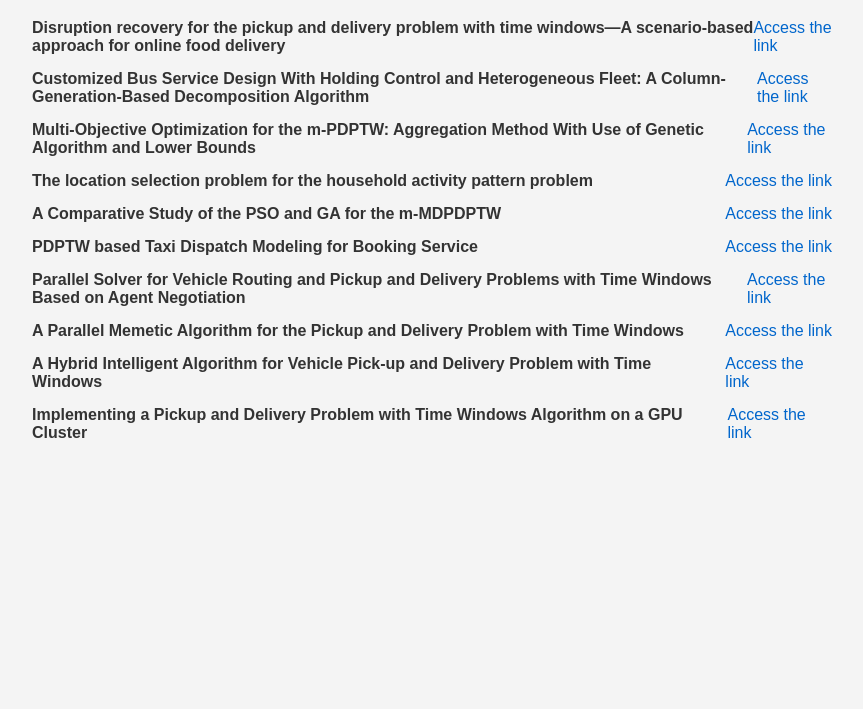
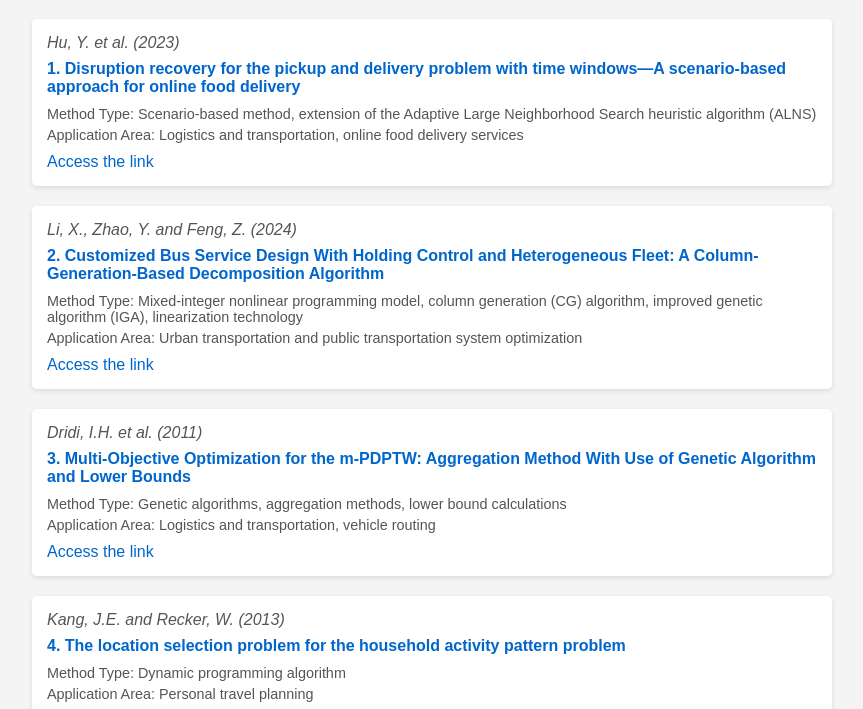
Before and after one commit to Hly666-hly/npt199.github.io, a plain HTML site: page index.html in a window 1280 px wide. Shown: the part 81-790 px from the top of the page, without its empty margins (208-1071 px from the left). Drawn offline with Linux system fonts and the light colour scheme.

Commit message:
Add files via upload

```diff
--- a/index.html
+++ b/index.html
@@ -1,112 +1,185 @@
 <!DOCTYPE html>
-<html lang="zh-CN">
+<html lang="en-US">
 <head>
     <meta charset="UTF-8">
     <meta name="viewport" content="width=device-width, initial-scale=1.0">
-    <title>我的个人网站</title>
+    <title>Academic Papers</title>
     <style>
         body {
             font-family: Arial, sans-serif;
             background-color: #f4f4f4;
             color: #333;
-            text-align: left;
+            text-align: center;
             padding: 20px;
             max-width: 800px;
             margin: 0 auto;
         }
         h1 {
             color: #007BFF;
-            text-align: center;
         }
-        .link-item {
-            margin: 15px 0;
+        .paper-list {
+            display: flex;
+            flex-direction: column;
+            gap: 20px;
         }
-        a {
+        .paper-item {
+            background: white;
+            border-radius: 5px;
+            padding: 15px;
+            box-shadow: 0 2px 5px rgba(0,0,0,0.1);
+            text-align: left;
+        }
+        .paper-title {
+            font-weight: bold;
+            margin-bottom: 10px;
+            color: #0066cc;
+        }
+        .paper-authors-year {
+            font-style: italic;
+            margin-bottom: 8px;
+            color: #555;
+        }
+        .paper-info {
+            display: flex;
+            flex-direction: column;
+            gap: 5px;
+            font-size: 0.9em;
+            color: #555;
+        }
+        .paper-link {
+            margin-top: 10px;
+        }
+        .paper-link a {
             color: #0066cc;
             text-decoration: none;
         }
-        a:hover {
+        .paper-link a:hover {
             text-decoration: underline;
-        }
-        .link-info {
-            display: flex;
-            justify-content: space-between;
-        }
-        .link-title {
-            font-weight: bold;
         }
     </style>
 </head>
 <body>
-    <h1>Academic Papers</h1>
+    <h1>Academic Papers </h1>
 
-    <div class="link-item">
-        <div class="link-info">
-            <span class="link-title">Disruption recovery for the pickup and delivery problem with time windows—A scenario-based approach for online food delivery</span>
+    <div class="paper-list">
+        <div class="paper-item">
+            <div class="paper-authors-year">Hu, Y. et al. (2023)</div>
+            <div class="paper-title">1. Disruption recovery for the pickup and delivery problem with time windows—A scenario-based approach for online food delivery</div>
+            <div class="paper-info">
+                <div>Method Type: Scenario-based method, extension of the Adaptive Large Neighborhood Search heuristic algorithm (ALNS)</div>
+                <div>Application Area: Logistics and transportation, online food delivery services</div>
+            </div>
+            <div class="paper-link">
                 <a href="https://doi.org/10.1016/j.cor.2023.106337">Access the link</a>
             </div>
         </div>
 
-    <div class="link-item">
-        <div class="link-info">
-            <span class="link-title">Customized Bus Service Design With Holding Control and Heterogeneous Fleet: A Column-Generation-Based Decomposition Algorithm</span>
+        <div class="paper-item">
+            <div class="paper-authors-year">Li, X., Zhao, Y. and Feng, Z. (2024)</div>
+            <div class="paper-title">2. Customized Bus Service Design With Holding Control and Heterogeneous Fleet: A Column-Generation-Based Decomposition Algorithm</div>
+            <div class="paper-info">
+                <div>Method Type: Mixed-integer nonlinear programming model, column generation (CG) algorithm, improved genetic algorithm (IGA), linearization technology</div>
+                <div>Application Area: Urban transportation and public transportation system optimization</div>
+            </div>
+            <div class="paper-link">
                 <a href="https://doi.org/10.1109/TITS.2024.3450526">Access the link</a>
             </div>
         </div>
 
-    <div class="link-item">
-        <div class="link-info">
-            <span class="link-title">Multi-Objective Optimization for the m-PDPTW: Aggregation Method With Use of Genetic Algorithm and Lower Bounds</span>
+        <div class="paper-item">
+            <div class="paper-authors-year">Dridi, I.H. et al. (2011)</div>
+            <div class="paper-title">3. Multi-Objective Optimization for the m-PDPTW: Aggregation Method With Use of Genetic Algorithm and Lower Bounds</div>
+            <div class="paper-info">
+                <div>Method Type: Genetic algorithms, aggregation methods, lower bound calculations</div>
+                <div>Application Area: Logistics and transportation, vehicle routing</div>
+            </div>
+            <div class="paper-link">
                 <a href="https://doi.org/10.15837/ijccc.2011.2.2172">Access the link</a>
             </div>
         </div>
 
-    <div class="link-item">
-        <div class="link-info">
-            <span class="link-title">The location selection problem for the household activity pattern problem</span>
+        <div class="paper-item">
+            <div class="paper-authors-year">Kang, J.E. and Recker, W. (2013)</div>
+            <div class="paper-title">4. The location selection problem for the household activity pattern problem</div>
+            <div class="paper-info">
+                <div>Method Type: Dynamic programming algorithm</div>
+                <div>Application Area: Personal travel planning</div>
+            </div>
+            <div class="paper-link">
                 <a href="https://doi.org/10.1016/j.trb.2013.05.003">Access the link</a>
             </div>
         </div>
 
-    <div class="link-item">
-        <div class="link-info">
-            <span class="link-title">A Comparative Study of the PSO and GA for the m-MDPDPTW</span>
+        <div class="paper-item">
+            <div class="paper-authors-year">Essia, B.A. et al. (2018)</div>
+            <div class="paper-title">5. A Comparative Study of the PSO and GA for the m-MDPDPTW</div>
+            <div class="paper-info">
+                <div>Method Type: Evolutionary algorithms (genetic algorithms, particle swarm optimization)</div>
+                <div>Application Area: Logistics and distribution</div>
+            </div>
+            <div class="paper-link">
                 <a href="https://doi.org/10.15837/ijccc.2018.1.2970">Access the link</a>
             </div>
         </div>
 
-    <div class="link-item">
-        <div class="link-info">
-            <span class="link-title">PDPTW based Taxi Dispatch Modeling for Booking Service</span>
+        <div class="paper-item">
+            <div class="paper-authors-year">Hao Wang, Der-Horng Lee and Ruey Cheu (2009)</div>
+            <div class="paper-title">6. PDPTW based Taxi Dispatch Modeling for Booking Service</div>
+            <div class="paper-info">
+                <div>Method Type: Heuristic algorithm (based on PDPTW customized algorithm)</div>
+                <div>Application Area: Taxi dispatch service</div>
+            </div>
+            <div class="paper-link">
                 <a href="https://doi.org/10.1109/ICNC.2009.676">Access the link</a>
             </div>
         </div>
 
-    <div class="link-item">
-        <div class="link-info">
-            <span class="link-title">Parallel Solver for Vehicle Routing and Pickup and Delivery Problems with Time Windows Based on Agent Negotiation</span>
+        <div class="paper-item">
+            <div class="paper-authors-year">Kalina, P. and Vokrinek, J. (2012)</div>
+            <div class="paper-title">7. Parallel Solver for Vehicle Routing and Pickup and Delivery Problems with Time Windows Based on Agent Negotiation</div>
+            <div class="paper-info">
+                <div>Method Type: Metaheuristic algorithms (multi-agent negotiation)</div>
+                <div>Application Area: Logistics and distribution</div>
+            </div>
+            <div class="paper-link">
                 <a href="https://doi.org/10.1109/ICSMC.2012.6377958">Access the link</a>
             </div>
         </div>
 
-    <div class="link-item">
-        <div class="link-info">
-            <span class="link-title">A Parallel Memetic Algorithm for the Pickup and Delivery Problem with Time Windows</span>
+        <div class="paper-item">
+            <div class="paper-authors-year">Nalepa, J. and Blocho, M. (2017)</div>
+            <div class="paper-title">8. A Parallel Memetic Algorithm for the Pickup and Delivery Problem with Time Windows</div>
+            <div class="paper-info">
+                <div>Method Type: Metaheuristic algorithms (parallel memetic algorithm)</div>
+                <div>Application Area: Logistics and distribution</div>
+            </div>
+            <div class="paper-link">
                 <a href="https://doi.org/10.1109/PDP.2017.75">Access the link</a>
             </div>
         </div>
 
-    <div class="link-item">
-        <div class="link-info">
-            <span class="link-title">A Hybrid Intelligent Algorithm for Vehicle Pick-up and Delivery Problem with Time Windows</span>
+        <div class="paper-item">
+            <div class="paper-authors-year">Liao Li et al. (2007)</div>
+            <div class="paper-title">9. A Hybrid Intelligent Algorithm for Vehicle Pick-up and Delivery Problem with Time Windows</div>
+            <div class="paper-info">
+                <div>Method Type: Hybrid intelligent algorithm (clustering, genetic algorithm, tabu search)</div>
+                <div>Application Area: Logistics and distribution</div>
+            </div>
+            <div class="paper-link">
                 <a href="https://doi.org/10.1109/CHICC.2006.4347344">Access the link</a>
             </div>
         </div>
 
-    <div class="link-item">
-        <div class="link-info">
-            <span class="link-title">Implementing a Pickup and Delivery Problem with Time Windows Algorithm on a GPU Cluster</span>
+        <div class="paper-item">
+            <div class="paper-authors-year">Srimool, G., Uthayopas, P. and Pichitlamkhen, J. (2011)</div>
+            <div class="paper-title">10. Implementing a Pickup and Delivery Problem with Time Windows algorithm on a GPU Cluster</div>
+            <div class="paper-info">
+                <div>Method Type: Parallel computing (GPU acceleration)</div>
+                <div>Application Area: Large-scale logistics systems</div>
+            </div>
+            <div class="paper-link">
                 <a href="https://nusearch.nottingham.edu.cn/permalink/f/s8ggqh/TN_cdi_ieee_primary_6316661">Access the link</a>
+            </div>
         </div>
     </div>
 </body>
```
Lines whose indentation alone changed are shown as unchanged.
